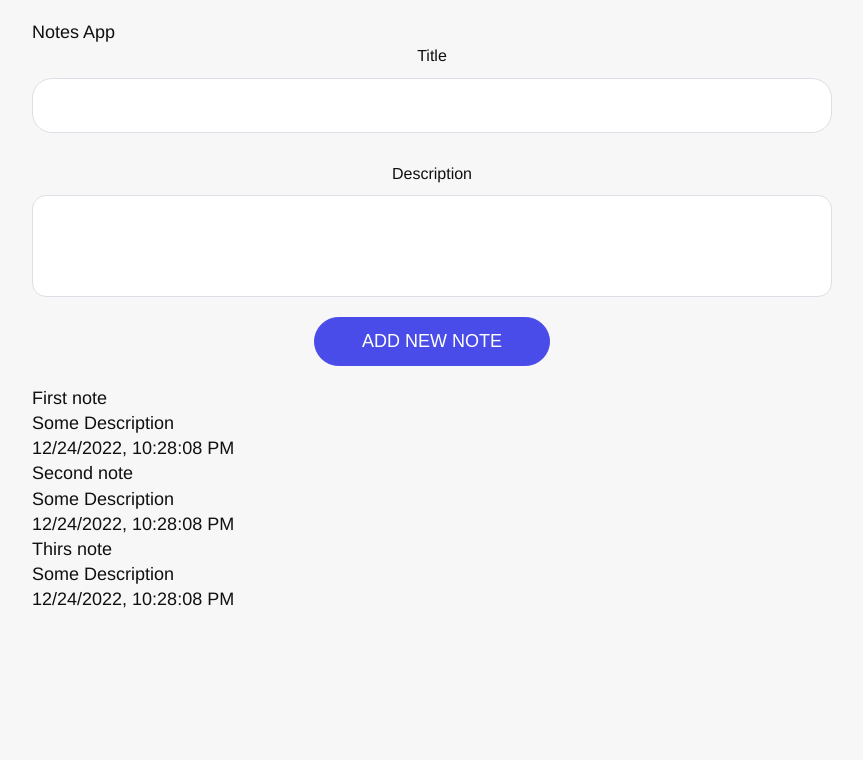
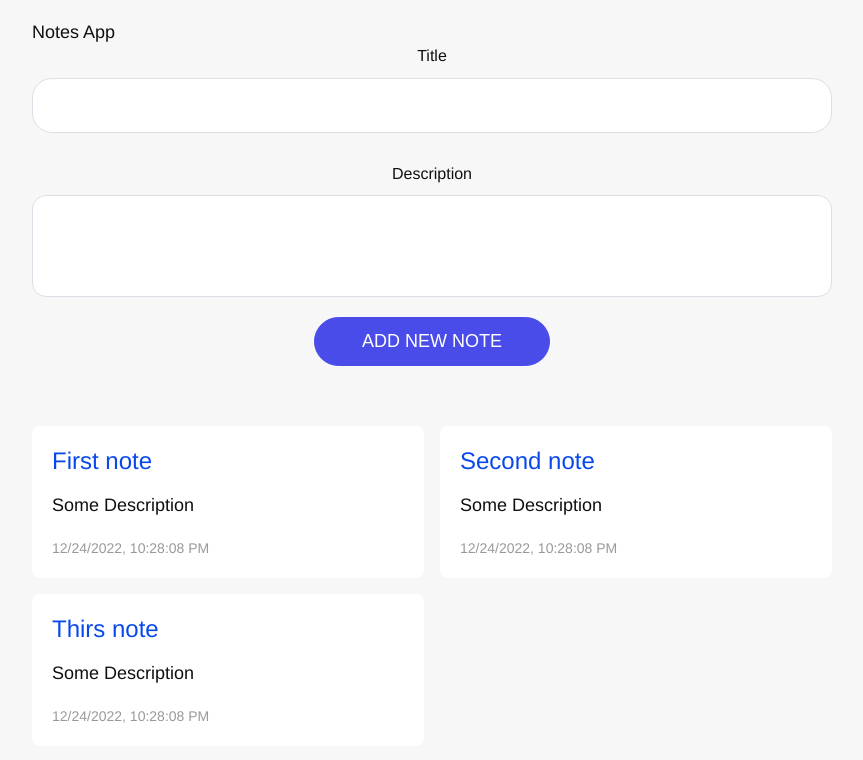
Before and after one commit to Equinox89/notes, a Vue app: page / in a window 1280 px wide. Shown: the top 760 px of the page, without its empty margins (208-1071 px from the left). Built offline with nearby package versions, Linux system fonts and the light colour scheme.

Commit message:
Note component

```diff
--- a/src/App.vue
+++ b/src/App.vue
@@ -7,18 +7,7 @@
 
           <Message v-if="message" :message="message"/>
           <NewNote :note="note" @addNewNote="addNewNote"/>
-          <!--note list-->
-          <div class="notes">
-            <div class="note" v-for="(note, index) in notes" :key="index">
-              <div class="note-header">
-                <p>{{ note.title }}</p>
-              </div>
-              <div class="note-body">
-                <p>{{ note.description }}</p>
-                <span>{{ note.date }}</span>
-              </div>
-            </div>
-          </div>
+          <Notes :notes="notes" />
         </div>
       </section>
 
@@ -30,9 +19,10 @@
 
 import Message from "@/components/Message.vue";
 import NewNote from "@/components/NewNote.vue";
+import Notes from "@/components/Notes.vue";
 
 export default {
-  components: {NewNote, Message},
+  components: {Notes, NewNote, Message},
   data() {
     return {
       title: 'Notes App',
--- /dev/null
+++ b/src/components/Notes.vue
@@ -0,0 +1,60 @@
+<template>
+  <!--note list-->
+  <div class="notes">
+    <div class="note" v-for="(note, index) in notes" :key="index">
+      <div class="note-header">
+        <p>{{ note.title }}</p>
+      </div>
+      <div class="note-body">
+        <p>{{ note.description }}</p>
+        <span>{{ note.date }}</span>
+      </div>
+    </div>
+  </div>
+</template>
+
+<script>
+export default {
+  props: {
+    notes: {
+      type: Array,
+      required: true
+    }
+  },
+  name: "Notes"
+}
+</script>
+
+<style lang="scss">
+  .notes {
+    display: flex;
+    align-items: center;
+    justify-content: space-between;
+    flex-wrap: wrap;
+    padding: 40px 0;
+  }
+
+  .note {
+    width: calc(50% - 8px);
+    padding: 18px 20px;
+    margin-bottom: 16px;
+    background-color: #ffffff;
+    border-radius: 8px;
+  }
+
+  .note-header {
+    p {
+      font-size: 24px;
+      color: #0949ec;
+    }
+  }
+  .note-body {
+    p {
+      margin: 16px 0;
+    }
+    span {
+      font-size: 14px;
+      color: #999;
+    }
+  }
+</style>
```
